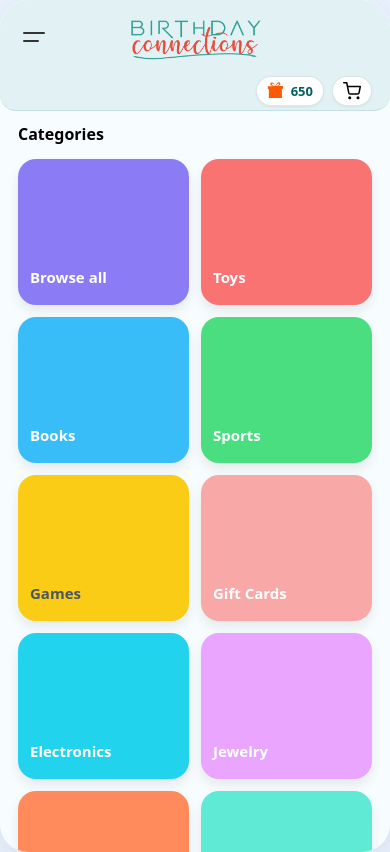
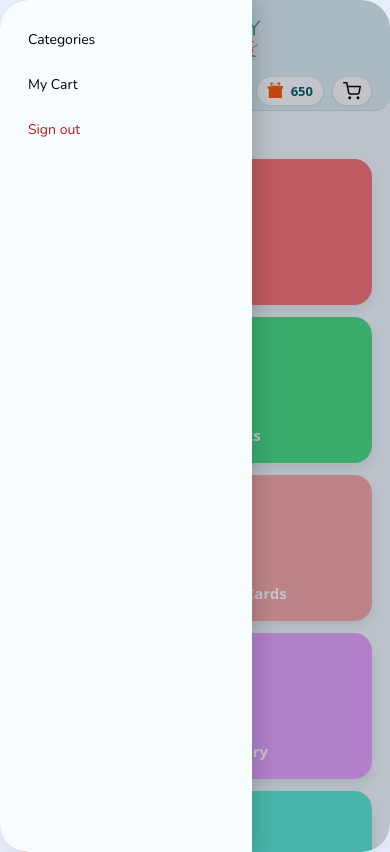
Before and after one commit to mghali-max/birthday-market, a React (Create React App) app: page / in a window 390 px wide. Both pictures are taken after a click on the button "Menu". Built offline with nearby package versions, Linux system fonts and the light colour scheme.

Commit message:
Add points logic, product layout, and basic hamburger drawer

```diff
--- a/src/App.css
+++ b/src/App.css
@@ -810,3 +810,69 @@ body {
   overflow: hidden;
   text-overflow: ellipsis;
 }
+/* in .screen add: */
+.screen {
+  /* your existing styles... */
+  position: relative; /* make screen the positioning context */
+}
+
+/* --- SLIDE-OUT HAMBURGER DRAWER --- */
+.drawer-overlay {
+  position: absolute;
+  inset: 0;
+  border-radius: 28px;
+  background: rgba(15, 23, 42, 0.25);
+  z-index: 30;
+}
+
+.drawer {
+  position: absolute;
+  top: 0;
+  left: 0;
+  bottom: 0;
+  width: 220px;
+  padding: 20px 16px;
+  background: #f7fcff;
+  border-radius: 28px 0 0 28px;
+  box-shadow: 4px 0 20px rgba(15, 23, 42, 0.2);
+  z-index: 31;
+
+  display: flex;
+  flex-direction: column;
+  gap: 4px;
+
+  animation: drawerSlideIn 0.18s ease-out;
+}
+
+.drawer-item {
+  width: 100%;
+  text-align: left;
+  padding: 10px 12px;
+  border-radius: 12px;
+  border: none;
+  background: none;
+  font-size: 14px;
+  font-family: var(--font-ui);
+  cursor: pointer;
+}
+
+.drawer-item + .drawer-item {
+  margin-top: 2px;
+}
+
+.drawer-item:hover {
+  background: #eef2ff;
+}
+
+.drawer-item-danger {
+  color: #b91c1c;
+}
+
+@keyframes drawerSlideIn {
+  from {
+    transform: translateX(-100%);
+  }
+  to {
+    transform: translateX(0);
+  }
+}
--- a/src/Home.js
+++ b/src/Home.js
@@ -1,19 +1,27 @@
 // src/Home.js
+import { useState } from "react";
+import { Link, useNavigate } from "react-router-dom";
+
 import logo from "./assets/logo.png";
-import GiftIcon from "./assets/gift.svg";   // <-- NEW
-import { Link } from "react-router-dom";
+import GiftIcon from "./assets/gift.svg";
+import hamburger from "./assets/hamburger.svg";
 import { CATEGORIES } from "./data";
-import hamburger from "./assets/hamburger.svg";
-
 
 export default function Home({ points = 100 }) {
+  const navigate = useNavigate();
+  const [menuOpen, setMenuOpen] = useState(false);
+
   return (
     <div className="screen">
       <header className="header">
         {/* ROW 1: hamburger + centered logo */}
         <div className="home-header-row home-header-row1">
           <div className="header-left">
-            <button className="icon-button" aria-label="Menu">
+            <button
+              className="icon-button"
+              aria-label="Menu"
+              onClick={() => setMenuOpen((open) => !open)}
+            >
               <img src={hamburger} alt="Menu" className="hamburger-svg" />
             </button>
           </div>
@@ -26,11 +34,10 @@ export default function Home({ points = 100 }) {
             />
           </div>
 
-          {/* empty spacer so the logo is truly centered between left/right columns */}
           <div className="header-right-spacer" />
         </div>
 
-        {/* ROW 2: points + cart, bottom-right */}
+        {/* ROW 2: points + cart */}
         <div className="home-header-row home-header-row2">
           <div className="header-right">
             <div className="points-inline">
@@ -64,6 +71,47 @@ export default function Home({ points = 100 }) {
         </div>
       </header>
 
+      {/* SLIDE-OUT DRAWER (same as Category/Product/Cart) */}
+      {menuOpen && (
+        <>
+          <div
+            className="drawer-overlay"
+            onClick={() => setMenuOpen(false)}
+          />
+          <nav className="drawer">
+            <button
+              className="drawer-item"
+              onClick={() => {
+                navigate("/");
+                setMenuOpen(false);
+              }}
+            >
+              Categories
+            </button>
+
+            <button
+              className="drawer-item"
+              onClick={() => {
+                navigate("/cart");
+                setMenuOpen(false);
+              }}
+            >
+              My Cart
+            </button>
+
+            <button
+              className="drawer-item drawer-item-danger"
+              onClick={() => {
+                alert("Signed out (placeholder)");
+                setMenuOpen(false);
+              }}
+            >
+              Sign out
+            </button>
+          </nav>
+        </>
+      )}
+
       {/* CONTENT */}
       <main className="content">
         <div className="content-header">
```
